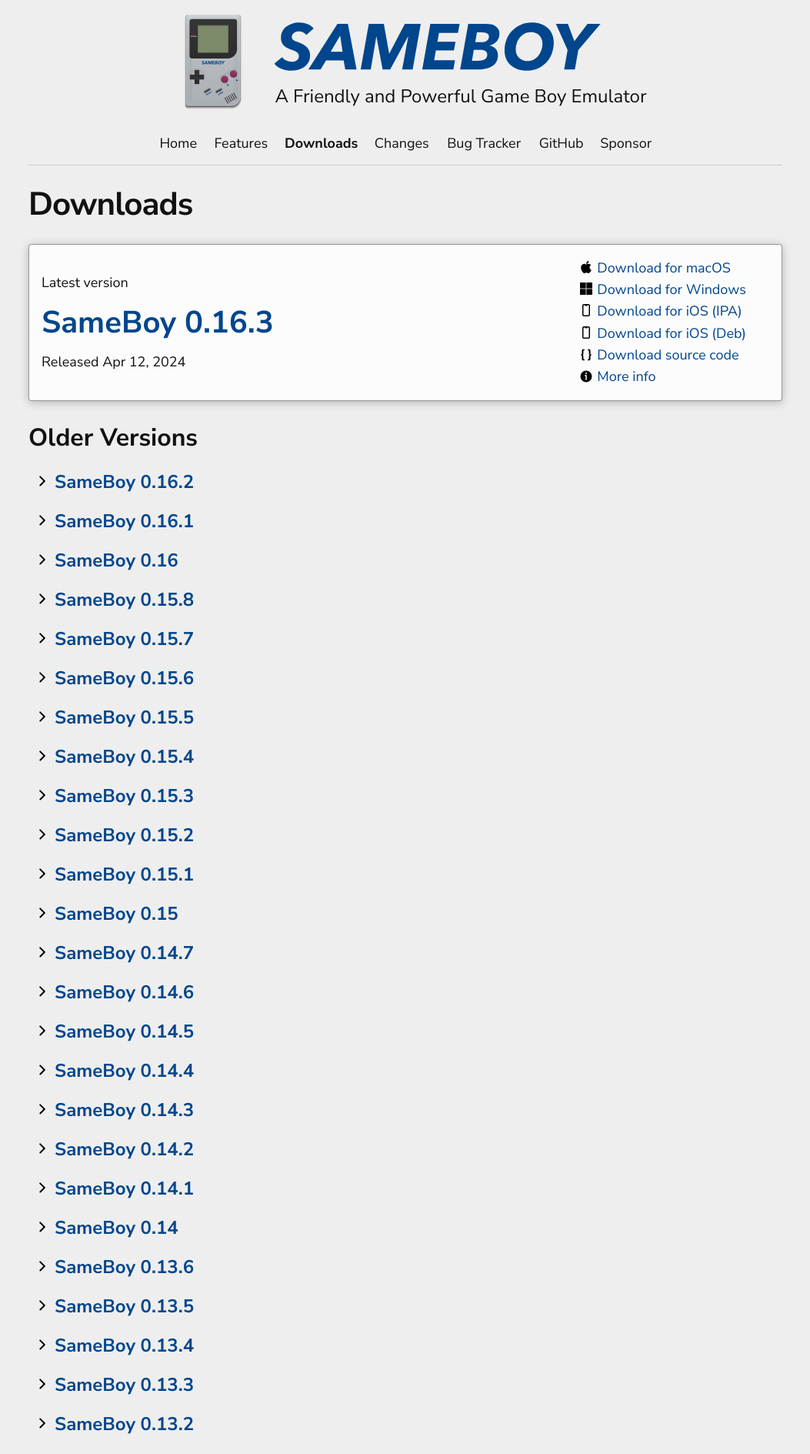
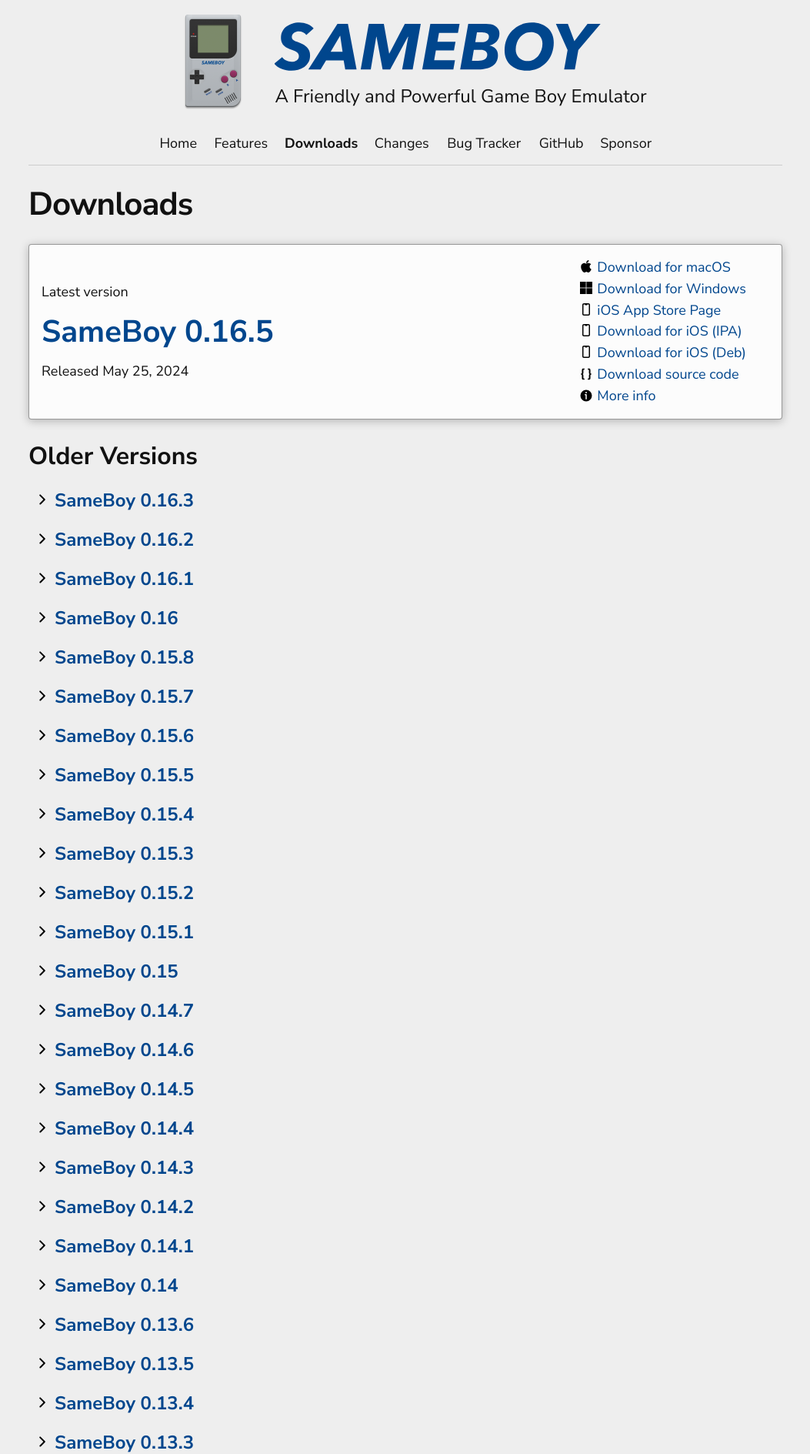
Before and after one commit to SameBoy/sameboy.github.io, a Jekyll site: the page built from 03-downloads.md, in a window 1280 px wide. Shown: the top 1889 px of the page at 77% size, without its empty margins (113-1166 px from the left). Built offline with Jekyll 4.4.1, drawn with Linux system fonts in a browser that asks for light colours.

```diff
--- a/03-downloads.md
+++ b/03-downloads.md
@@ -20,6 +20,9 @@ permalink: /downloads/
     {%  endif %}
     {% if post.windows %}
     <li class="windows"><a href="{{post.windows}}">Download for Windows</a></li>
+    {%  endif %}
+    {% if post.appstore %}
+    <li class="ios"><a href="https://apps.apple.com/us/app/sameboy/id6496971295">iOS App Store Page</a></li>
     {%  endif %}
     {% if post.ipa %}
     <li class="ios"><a href="{{post.ipa}}">Download for iOS (IPA)</a></li>
--- a/_layouts/download.html
+++ b/_layouts/download.html
@@ -18,6 +18,9 @@ group: News
       {% if page.windows %}
       <li><a href="{{page.windows}}">Download for Windows</a></li>
       {%  endif %}
+      {% if page.appstore %}
+      <li><a href="https://apps.apple.com/us/app/sameboy/id6496971295">iOS App Store Page</a></li>
+      {%  endif %}
       {% if page.ipa %}
       <li><a href="{{page.ipa}}">Download for iOS (IPA)</a></li>
       {%  endif %}
--- a/_sass/minima/_layout.scss
+++ b/_sass/minima/_layout.scss
@@ -221,7 +221,7 @@
 
 section.latest {
     background-color: #fcfcfc;
-    padding: 36px 16px;
+    padding: 48px 16px;
     border-radius: 4px;
     border: 1px solid rgba(0,0,0,0.4);
     box-shadow: rgba(0,0,0,0.25) 0px 2px 12px;
@@ -237,7 +237,7 @@ section.latest {
             left:initial !important;
             height: calc(100% - 32px);
             li {
-                height: 16.67%;
+                height: 14.286%;
                 display: flex;
                 align-items: center;
             }
```
Also changed, not shown: _posts/2024-05-25-release-0.16.5.md (added, +43 -0 lines).
